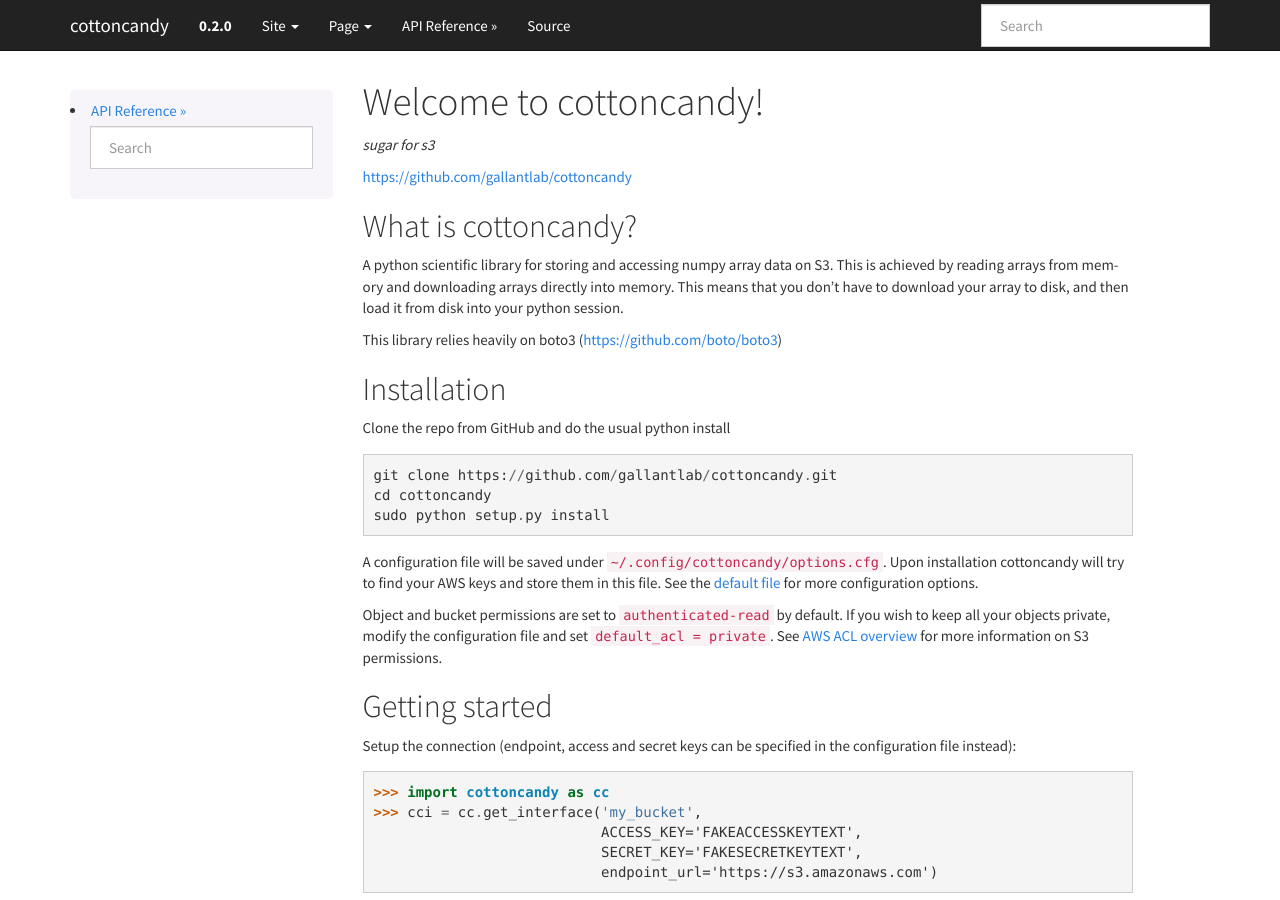
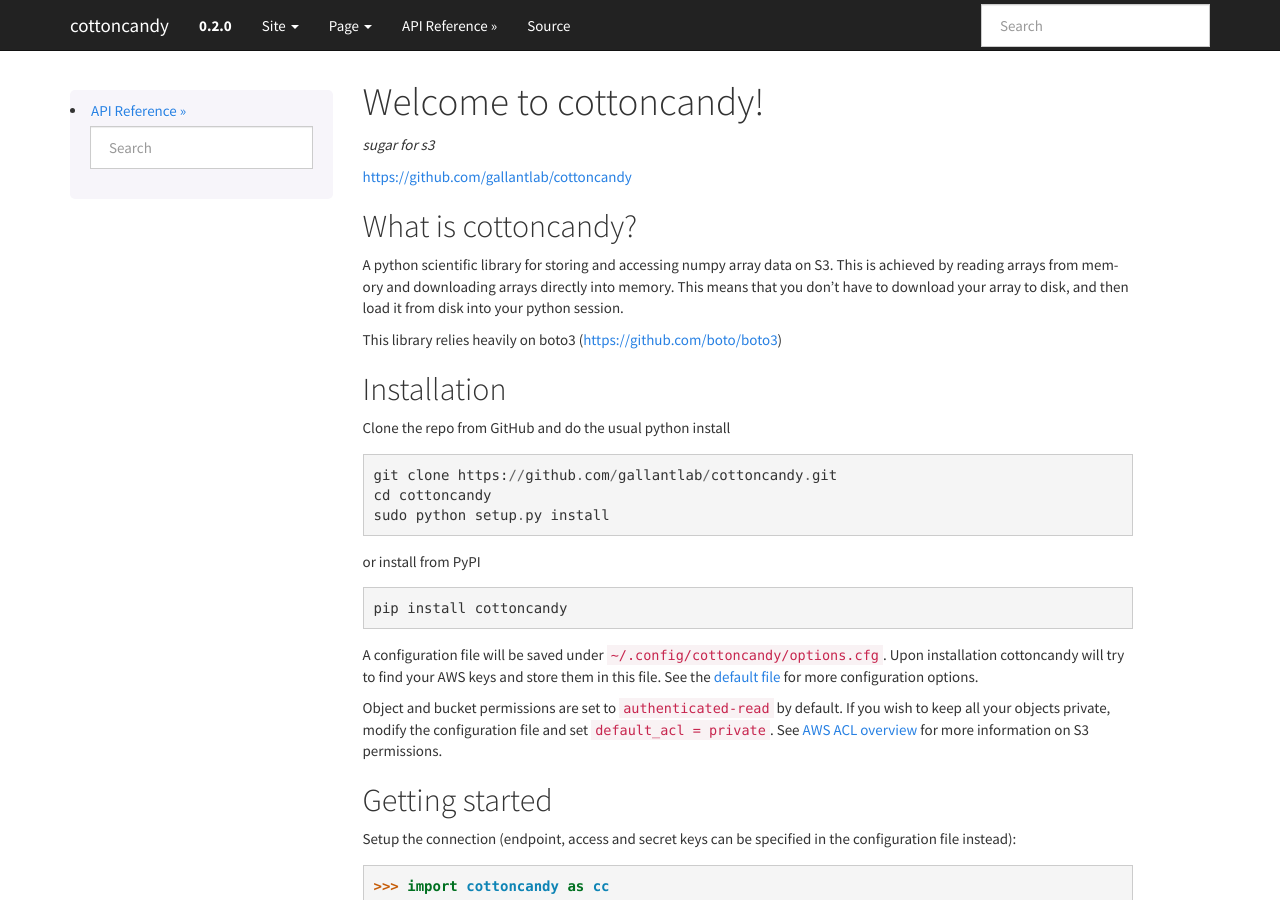
Before and after one commit to gallantlab/cottoncandy, a Sphinx documentation site: the page built from gendoc/source/index.rst, in a window 1280 px wide and 900 px high. Built offline with Sphinx 7.4.7, drawn with Linux system fonts in a browser that asks for light colours.

Commit message:
DOC add PyPI install command on website

```diff
--- a/gendoc/source/index.rst
+++ b/gendoc/source/index.rst
@@ -24,6 +24,12 @@
    git clone https://github.com/gallantlab/cottoncandy.git
    cd cottoncandy
    sudo python setup.py install
+
+or install from PyPI
+
+::
+
+   pip install cottoncandy
 
 A configuration file will be saved under ``~/.config/cottoncandy/options.cfg``. Upon installation cottoncandy will try to find your AWS keys and store them in this file. See the `default file <https://github.com/gallantlab/cottoncandy/blob/main/cottoncandy/defaults.cfg>`_ for more configuration options.
 
```
